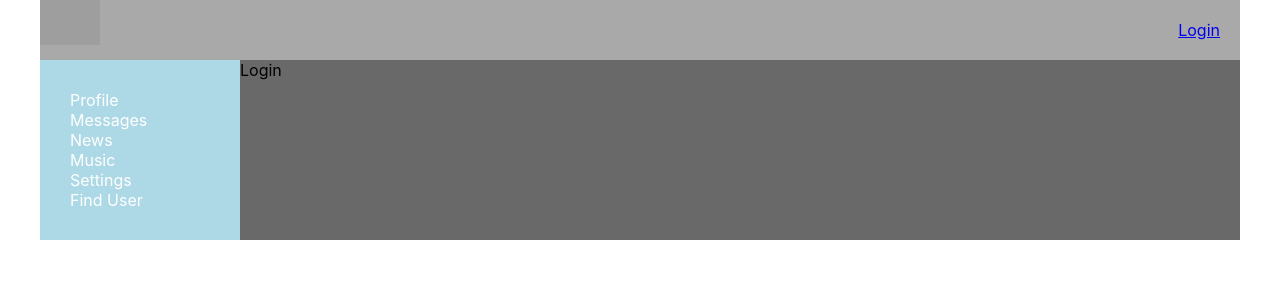
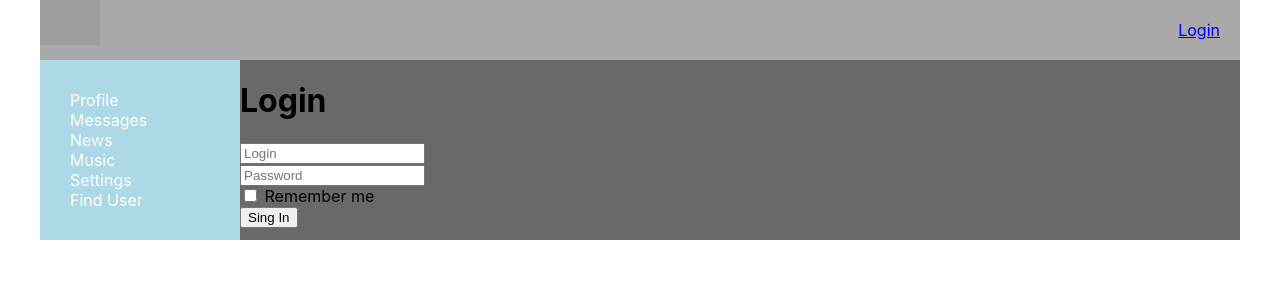
Before and after one commit to ToniNov/social-network, a React (Create React App) app: page /login in a window 1280 px wide. Shown: the top 300 px of the page. Built offline with nearby package versions, Linux system fonts and the light colour scheme; no server answers; grey boxes are pictures that could not be loaded.

Commit message:
create component login

```diff
--- a/src/components/Profile/ProfileInfo/ProfileStatus.tsx
+++ b/src/components/Profile/ProfileInfo/ProfileStatus.tsx
@@ -30,6 +30,13 @@ class ProfileStatus extends React.Component<ProfileStatusType> {
         this.setState( {status: e.currentTarget.value})
     }
 
+   componentDidUpdate(prevProps: Readonly<ProfileStatusType>, prevState: Readonly<{}>, snapshot?: any) {
+        if (prevProps.status !== this.props.status)
+        this.setState({
+            status: this.props.status
+        })
+   }
+
     render() {
         return (
             <div>
--- a/src/components/login/login.tsx
+++ b/src/components/login/login.tsx
@@ -1,9 +1,43 @@
 import React from 'react';
+import {Field, InjectedFormProps, reduxForm} from "redux-form";
+
+
+type FormDataType = {
+    login:string
+    password: string
+    rememberMe: boolean
+}
+
+const LoginForm : React.FC<InjectedFormProps<FormDataType>> = (props) => {
+    return (
+        <form onSubmit={props.handleSubmit}>
+            <div>
+                <Field placeholder={'Login'} name={'login'} component={'input'}/>
+            </div>
+            <div>
+                <Field placeholder={'Password'} name={'password'} component={'input'}/>
+            </div>
+            <div>
+                <Field component={'input'} name={'rememberMe'} type={'checkbox'}/> Remember me
+            </div>
+            <div>
+                <button>Sing In</button>
+            </div>
+        </form>
+    );
+};
+
+const LoginReduxForm = reduxForm<FormDataType>({form: 'login'})(LoginForm)
 
 const Login = () => {
+    const onSubmit = (formData:FormDataType) => {
+        console.log(formData)
+    }
+
     return (
         <div>
-            Login
+            <h1>Login</h1>
+            <LoginReduxForm onSubmit={onSubmit} />
         </div>
     );
 };
--- a/src/redux/redux-store.ts
+++ b/src/redux/redux-store.ts
@@ -5,6 +5,7 @@ import {UserReduserACType, usersReduser} from "./users-reduser";
 import {authReduser, AuthReduserACType} from "./auth-reduser";
 import thunk, {ThunkDispatch} from "redux-thunk";
 import {useDispatch} from "react-redux";
+import {reducer as formReduser} from "redux-form";
 
 
 export type StateACType =
@@ -16,6 +17,7 @@ let rootReducer = combineReducers({
     dialogsPage: dialogsReduser,
     usersPage: usersReduser,
     auth: authReduser,
+    form: formReduser
     //sideBar: sideBarReduser
 })
 
```
